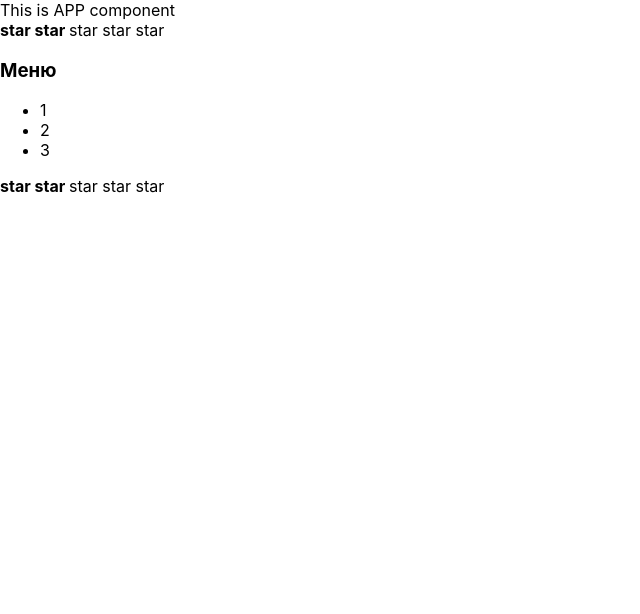
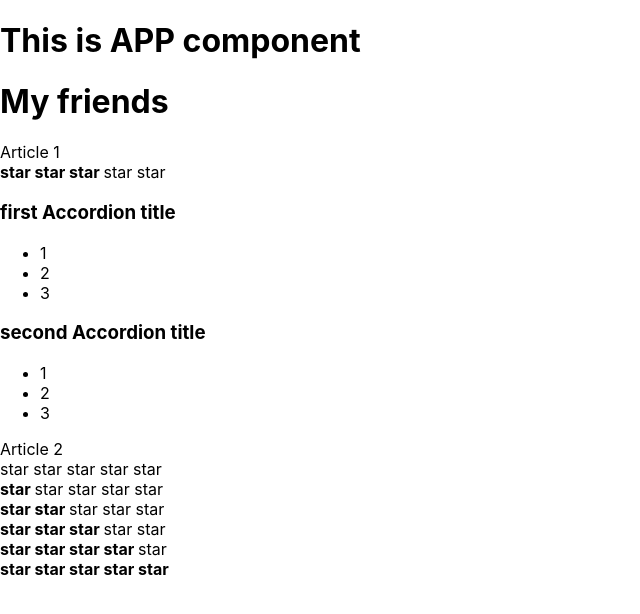
Before and after one commit to ElenaBoyko1992/React-Detail-Course, a React (Create React App) app: page / in a window 1280 px wide. Shown: the top 614 px of the page, without its empty margins (0-640 px from the left). Built offline with nearby package versions, Linux system fonts and the light colour scheme.

Commit message:
добавление пропсов

```diff
--- a/src/App.tsx
+++ b/src/App.tsx
@@ -7,23 +7,34 @@ function hello() {
     debugger
     alert('Hello IT-KAMASUTRA')
 }
+
 //hello();
 
 function App() {
     console.log("App rendering")
     return (
         <div>
-            <AppTitle />
-            <Rating/>
-            <Accordion/>
-            <Rating/>
+            <PageTitle title={"This is APP component"}/>
+            <PageTitle title={"My friends"}/>
+            Article 1
+            <Rating value={3}/>
+            <Accordion title={"first Accordion title"} />
+            <Accordion title={"second Accordion title"} />
+            Article 2
+            <Rating value={0}/>
+            <Rating value={1}/>
+            <Rating value={2}/>
+            <Rating value={3}/>
+            <Rating value={4}/>
+            <Rating value={5}/>
         </div>
     );
 }
 
-function AppTitle() {
-    console.log("AppTitle rendering")
-    return <>This is APP component</>
+function PageTitle(props: any) {
+    console.log("PageTitle rendering")
+
+    return <h1>{props.title} </h1>
 }
 
 
--- a/src/components/Accordion/Accordion.tsx
+++ b/src/components/Accordion/Accordion.tsx
@@ -1,16 +1,16 @@
 import React from "react";
 
-function Accordion() {
+function Accordion(props: any) {
     console.log("Accordion rendering")
     return <div>
-        <AccordionTitle />
+        <AccordionTitle title={props.title}/>
         <AccordionBody />
     </div>
 }
 
-function AccordionTitle() {
+function AccordionTitle(props: any) {
     console.log("AccordionTitle rendering")
-    return <h3>Меню</h3>
+    return <h3>{props.title}</h3>
 }
 
 function AccordionBody() {
--- a/src/components/Rating/Rating.tsx
+++ b/src/components/Rating/Rating.tsx
@@ -1,12 +1,68 @@
 import React from "react";
 
-export function Rating() {
+export function Rating(props: any) {
     console.log("Rating rendering")
+    if (props.value === 1) {
+        return (
+            <div>
+                <Star selected={true}/>
+                <Star selected={false}/>
+                <Star selected={false}/>
+                <Star selected={false}/>
+                <Star selected={false}/>
+            </div>
+        );
+    }
+    if (props.value === 2) {
+        return (
+            <div>
+                <Star selected={true}/>
+                <Star selected={true}/>
+                <Star selected={false}/>
+                <Star selected={false}/>
+                <Star selected={false}/>
+            </div>
+        );
+    }
+    if (props.value === 3) {
+        return (
+            <div>
+                <Star selected={true}/>
+                <Star selected={true}/>
+                <Star selected={true}/>
+                <Star selected={false}/>
+                <Star selected={false}/>
+            </div>
+        );
+    }
+    if (props.value === 4) {
+        return (
+            <div>
+                <Star selected={true}/>
+                <Star selected={true}/>
+                <Star selected={true}/>
+                <Star selected={true}/>
+                <Star selected={false}/>
+            </div>
+        );
+    }
+    if (props.value === 5) {
+        return (
+            <div>
+                <Star selected={true}/>
+                <Star selected={true}/>
+                <Star selected={true}/>
+                <Star selected={true}/>
+                <Star selected={true}/>
+            </div>
+        );
+    }
+
     return (
         <div>
-            <Star selected={true} />
-            <Star selected={true} />
-            <Star selected={false} />
+            <Star selected={false}/>
+            <Star selected={false}/>
+            <Star selected={false}/>
             <Star selected={false}/>
             <Star selected={false}/>
         </div>
@@ -14,7 +70,7 @@ export function Rating() {
 }
 
 
-function  Star(props: any) {
+function Star(props: any) {
     console.log("Star rendering")
     if (props.selected === true) {
         return <span><b>star </b></span>
```
